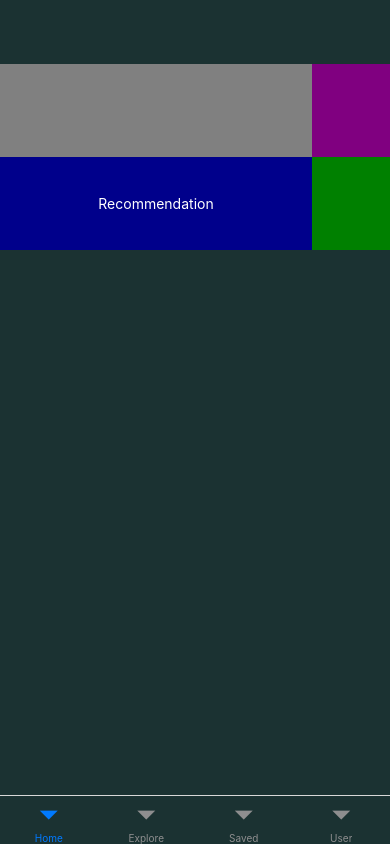
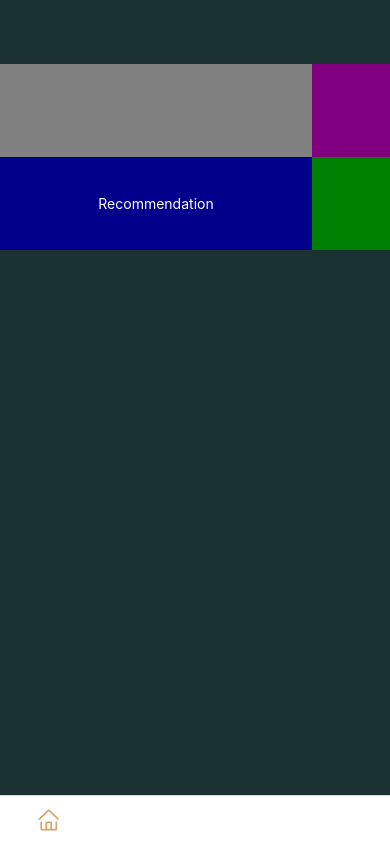
Before and after one commit to chubibi/react-native-test, a React Native app: screen /Home in a window 390 px wide. Built offline with nearby package versions, Linux system fonts and the light colour scheme.

Commit message:
Add Navigation and icons

```diff
--- a/constants/Navigation.js
+++ b/constants/Navigation.js
@@ -4,16 +4,29 @@ import { Home } from "../Views/tabScreens/Home";
 import { Explore } from "../Views/tabScreens/Explore";
 import { Saved } from "../Views/tabScreens/Saved";
 import { User } from "../Views/tabScreens/User";
+import { Ionicons, AntDesign } from '@expo/vector-icons';
+import { colors } from "./colors";
 
 const Tab = createBottomTabNavigator();
 
 function TabGroup() {
     return (
-        <Tab.Navigator screenOptions={{
+        <Tab.Navigator screenOptions={({route})=>({
             headerShown:false,
-            tabBarStyle: { position: 'absolute', backgroundColor: "transparent" },
-        }}>
-            <Tab.Screen name="Home" component={Home} />
+            tabBarShowLabel:false,
+            tabBarIcon: ({color, focused, size}) => {
+                let iconName;
+                if(route.name === "Home"){
+                    iconName = "home";
+                }
+            },
+            tabBarStyle: { position: 'absolute', backgroundColor: `${colors.white}` },
+        })}>
+            <Tab.Screen name="Home" component={Home} options={
+                {
+                   tabBarIcon: () => <AntDesign name="home" size={24} color={colors.secondaryColor}/>
+                }
+            } />
             <Tab.Screen name="Explore" component={Explore} />
             <Tab.Screen name="Saved" component={Saved} />
             <Tab.Screen name="User" component={User} />
```
